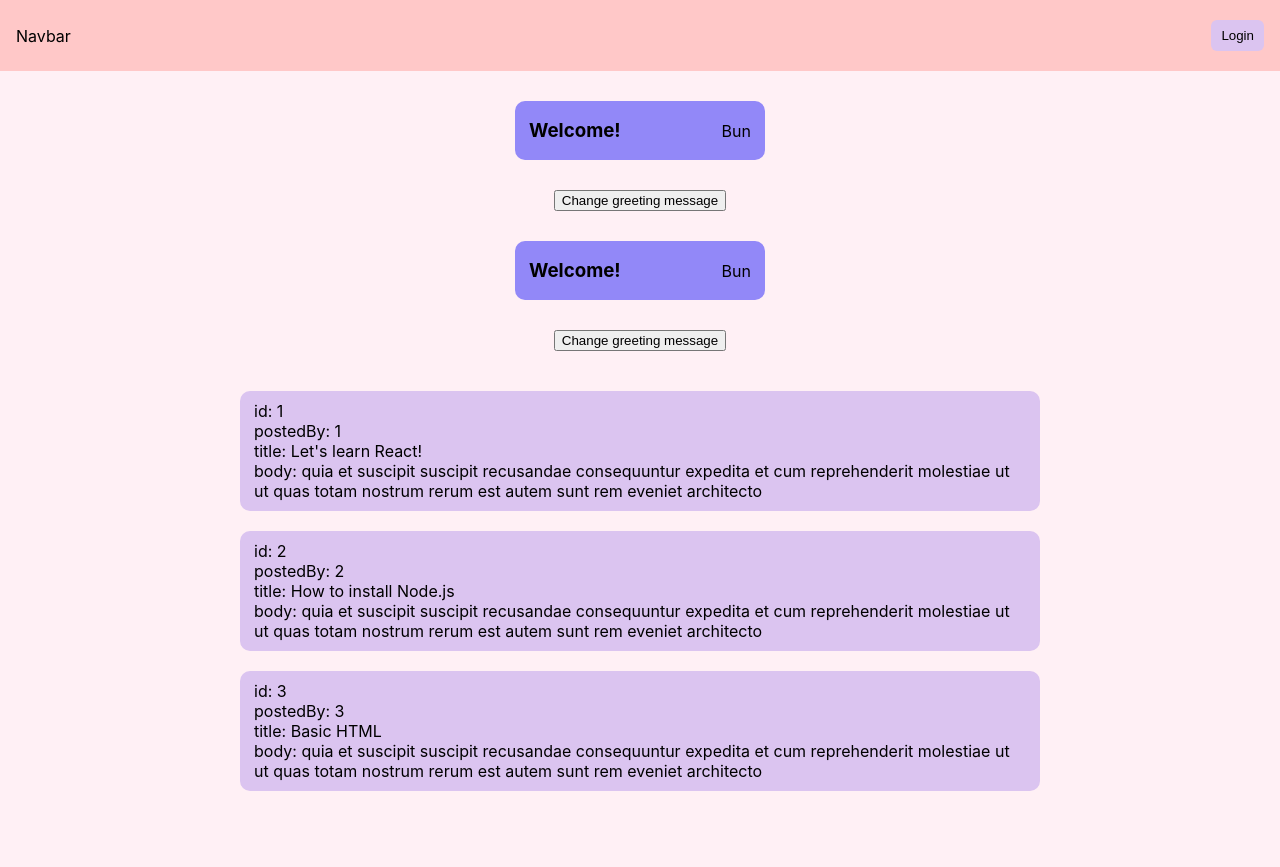
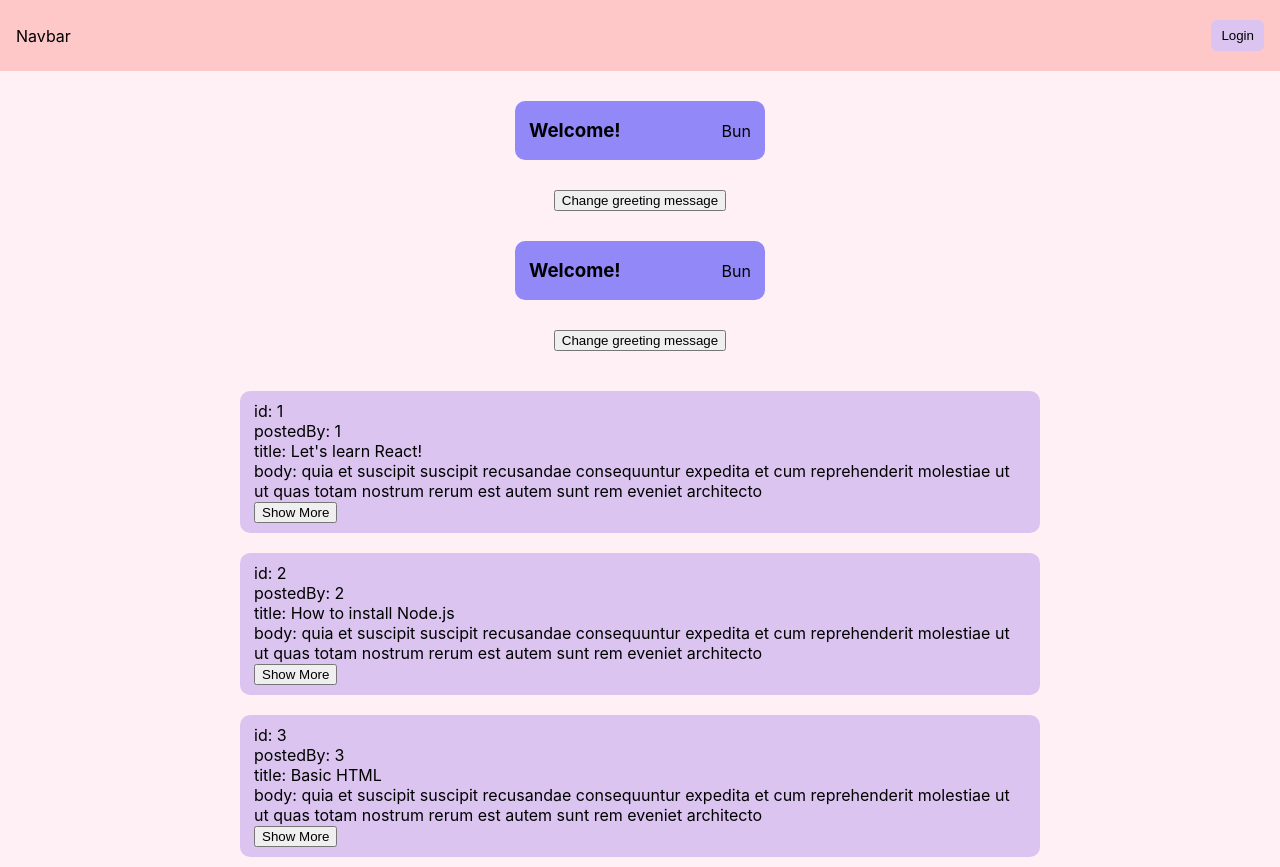
Before and after one commit to bnnnnnogk/my-first-react-app, a React (Vite) app: page / in a window 1280 px wide. Before the commit the page ends 801 px from the top, so only its background shows below. Built offline with nearby package versions, Linux system fonts and the light colour scheme.

Commit message:
demo toggle showmore and showless

```diff
--- a/src/components/Post.tsx
+++ b/src/components/Post.tsx
@@ -1,3 +1,4 @@
+import { useState } from 'react'
 import { PostDTO } from '../types/dto'
 import classes from './Post.module.css'
 
@@ -6,17 +7,19 @@
 }
 
 const Post = ({ post }: IPostProps) => {
-  const handleClick = (id: number) => () => {
-    alert(`clicked ${id}`)
-  }
+  const [showMore, setShowMore] = useState<boolean>(false)
 
   return (
-    <div onClick={handleClick(post.id)} className={classes.post}>
-      <p>id: {post.id}</p>
-      <p>postedBy: {post.userId}</p>
-      <p>title: {post.title}</p>
-      <p>body: {post.body}</p>
-    </div>
+    <>
+      <div className={classes.post}>
+        <p>id: {post.id}</p>
+        <p>postedBy: {post.userId}</p>
+        <p>title: {post.title}</p>
+        <p>body: {post.body}</p>
+        {showMore && <p>more infomation...</p>}
+        <button onClick={() => setShowMore(!showMore)}>{showMore ? 'Show less' : 'Show More'}</button>
+      </div>
+    </>
   )
 }
 export default Post
```
